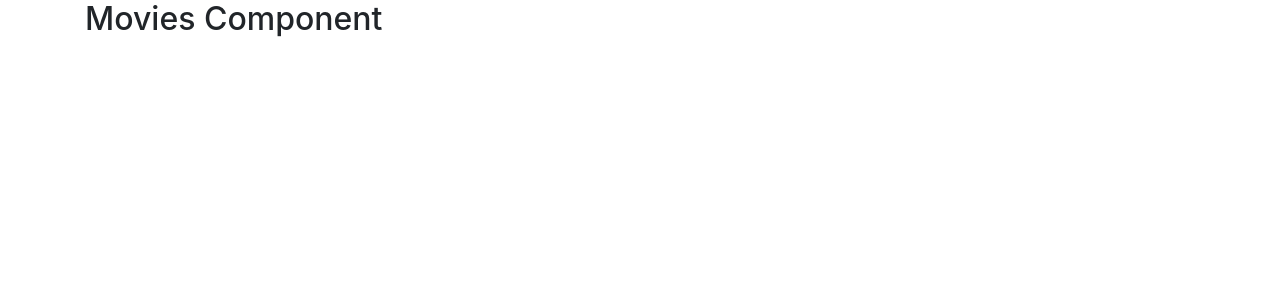
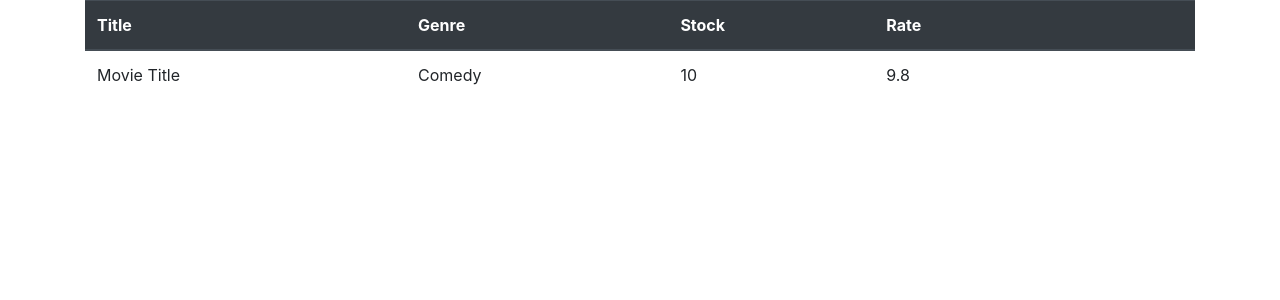
Before and after one commit to ariozone/vivideo, a React (Create React App) app: page / in a window 1280 px wide. Shown: the top 300 px of the page. Built offline with nearby package versions, Linux system fonts and the light colour scheme.

Commit message:
Renders a bootstrap table for the movies.#2

```diff
--- a/src/components/movies.jsx
+++ b/src/components/movies.jsx
@@ -2,6 +2,27 @@ import React, { Component } from "react";
 
 export default class Movies extends Component {
   render() {
-    return <h2>Movies Component</h2>;
+    return (
+      <table className="table">
+        <thead className="thead-dark">
+          <tr>
+            <th scope="col">Title</th>
+            <th scope="col">Genre</th>
+            <th scope="col">Stock</th>
+            <th scope="col">Rate</th>
+            <th />
+            <th />
+          </tr>
+        </thead>
+        <tbody>
+          <tr>
+            <td>Movie Title</td>
+            <td>Comedy</td>
+            <td>10</td>
+            <td>9.8</td>
+          </tr>
+        </tbody>
+      </table>
+    );
   }
 }
```
